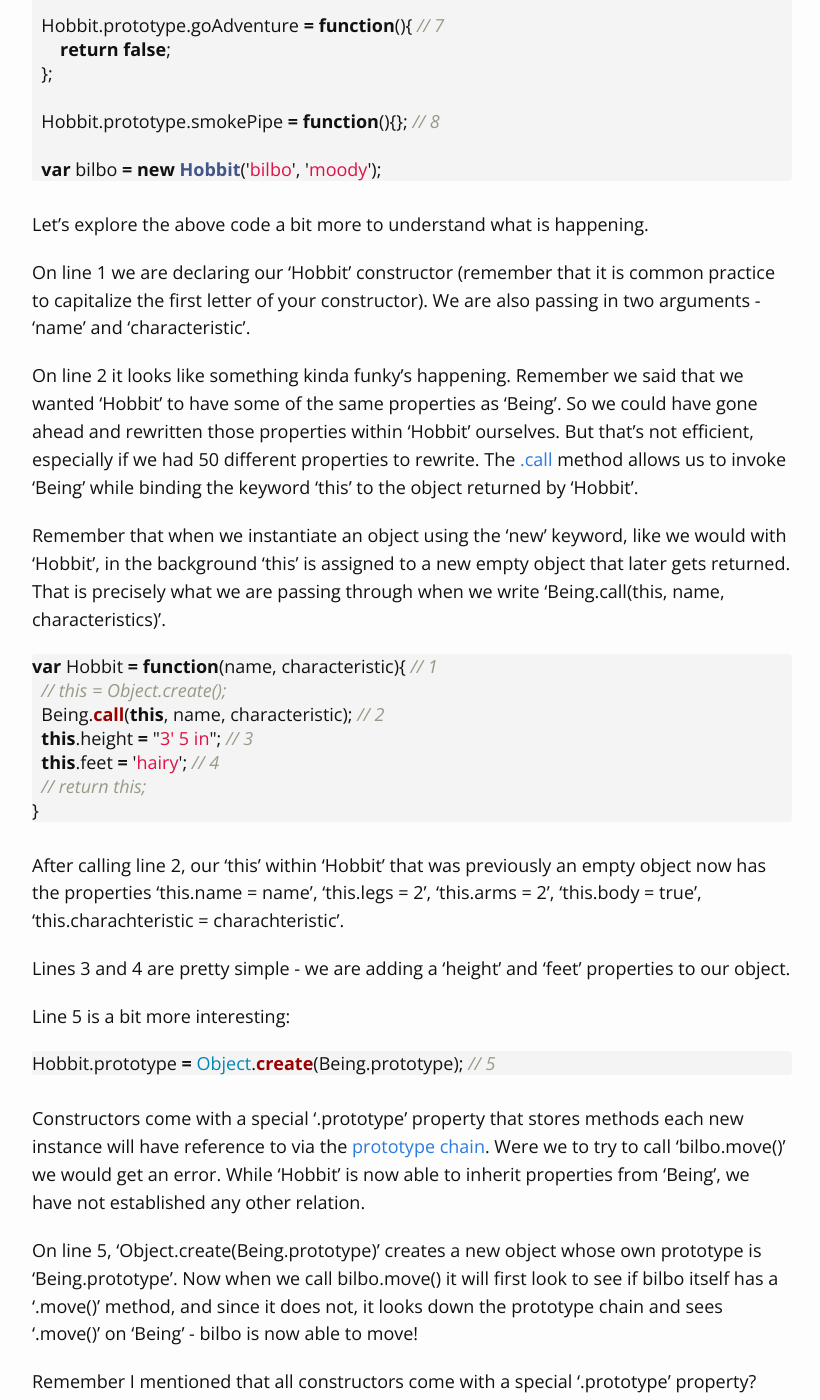
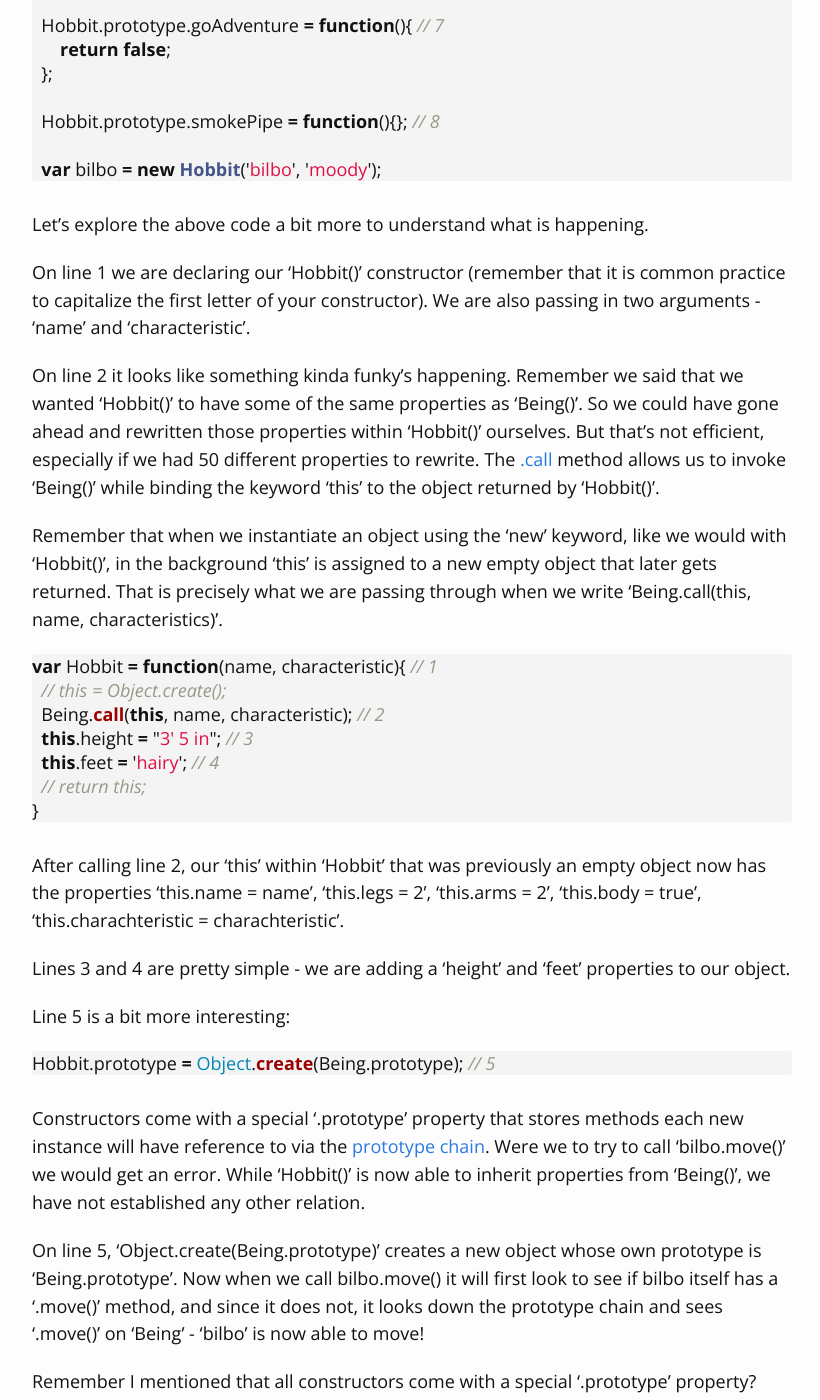
Before and after one commit to yctercero/yctercero.github.io, a Jekyll site: the page built from _posts/2016-08-07-javascript-subclasses.markdown, in a window 1280 px wide and 1400 px high, scrolled down 1789 px. Shown: the whole window, without its empty margins (228-1048 px from the left). Built offline with Jekyll 4.4.1, drawn with Linux system fonts in a browser that asks for light colours; part of the change alters nothing that is shown; some of the changed text lies outside the part shown.

```diff
--- a/_posts/2016-08-07-javascript-subclasses.markdown
+++ b/_posts/2016-08-07-javascript-subclasses.markdown
@@ -65,11 +65,11 @@ Pretty boring. Well, what if we use 'Being()' as the parent class to build out a
 
 Let's explore the above code a bit more to understand what is happening.
 
-On line 1 we are declaring our 'Hobbit' constructor (remember that it is common practice to capitalize the first letter of your constructor). We are also passing in two arguments - 'name' and 'characteristic'.
+On line 1 we are declaring our 'Hobbit()' constructor (remember that it is common practice to capitalize the first letter of your constructor). We are also passing in two arguments - 'name' and 'characteristic'.
 
-On line 2 it looks like something kinda funky's happening. Remember we said that we wanted 'Hobbit' to have some of the same properties as 'Being'. So we could have gone ahead and rewritten those properties within 'Hobbit' ourselves. But that's not efficient, especially if we had 50 different properties to rewrite. The [.call] method allows us to invoke 'Being' while binding the keyword 'this' to the object returned by 'Hobbit'.
+On line 2 it looks like something kinda funky's happening. Remember we said that we wanted 'Hobbit()' to have some of the same properties as 'Being()'. So we could have gone ahead and rewritten those properties within 'Hobbit()' ourselves. But that's not efficient, especially if we had 50 different properties to rewrite. The [.call] method allows us to invoke 'Being()' while binding the keyword 'this' to the object returned by 'Hobbit()'.
 
-Remember that when we instantiate an object using the 'new' keyword, like we would with 'Hobbit', in the background 'this' is assigned to a new empty object that later gets returned. That is precisely what we are passing through when we write 'Being.call(this, name, characteristics)'.
+Remember that when we instantiate an object using the 'new' keyword, like we would with 'Hobbit()', in the background 'this' is assigned to a new empty object that later gets returned. That is precisely what we are passing through when we write 'Being.call(this, name, characteristics)'.
 
 {% highlight javascript %}
 var Hobbit = function(name, characteristic){ // 1
@@ -91,11 +91,11 @@ Line 5 is a bit more interesting:
 Hobbit.prototype = Object.create(Being.prototype); // 5
 {% endhighlight %}
 
-Constructors come with a special '.prototype' property that stores methods each new instance will have reference to via the [prototype chain]. Were we to try to call 'bilbo.move()' we would get an error. While 'Hobbit' is now able to inherit properties from 'Being', we have not established any other relation.
+Constructors come with a special '.prototype' property that stores methods each new instance will have reference to via the [prototype chain]. Were we to try to call 'bilbo.move()' we would get an error. While 'Hobbit()' is now able to inherit properties from 'Being()', we have not established any other relation.
 
-On line 5, 'Object.create(Being.prototype)' creates a new object whose own prototype is 'Being.prototype'. Now when we call bilbo.move() it will first look to see if bilbo itself has a '.move()' method, and since it does not, it looks down the prototype chain and sees '.move()' on 'Being' - bilbo is now able to move!
+On line 5, 'Object.create(Being.prototype)' creates a new object whose own prototype is 'Being.prototype'. Now when we call bilbo.move() it will first look to see if bilbo itself has a '.move()' method, and since it does not, it looks down the prototype chain and sees '.move()' on 'Being' - 'bilbo' is now able to move!
 
-Remember I mentioned that all constructors come with a special '.prototype' property? Well, that prototype property itself contains a '.constructor' property that stores a reference to the constructor that was used to instantiate that object. After line 5, 'Hobbit''s '.constructor' property was overwritten.
+Remember I mentioned that all constructors come with a special '.prototype' property? Well, that prototype property itself contains a '.constructor' property that stores a reference to the constructor that was used to instantiate that object. After line 5, 'Hobbit''s '.constructor' property was overwritten. It looks down the prototype chain and finds 'Being()''s '.constructor' property:
 
 {% highlight javascript %}
   console.log(bilbo.constructor); // gives us 'Being'
@@ -147,6 +147,8 @@ We could go on and on creating more subclasses (like types of Hobbits!):
 {% endhighlight %}
 
 
+### Summary
+
 That was a whole lot - let's do a quick summary:
 
 1. Superclasses, like 'Being()', hold default properties and methods that will be able to be shared with subclasses, like 'Hobbit()'.
@@ -154,6 +156,7 @@ That was a whole lot - let's do a quick summary:
 3. Subclasses are unable to change the values of properties on the superclasses, but are able to mask them by writing a property of their own with the same name.
 4. Instances of both supercalsses and subclasses are able to delegate method lookup through the prototype chain.
 5. When writing 'Child.prototype = Object.create(Parent.prototype)' we are pointing 'Child()''s .prototype to the 'Parent()' .prototype.
+6. So what? It means we end up writing a whole lot less code than we otherwise would have.
 
 
 
```
